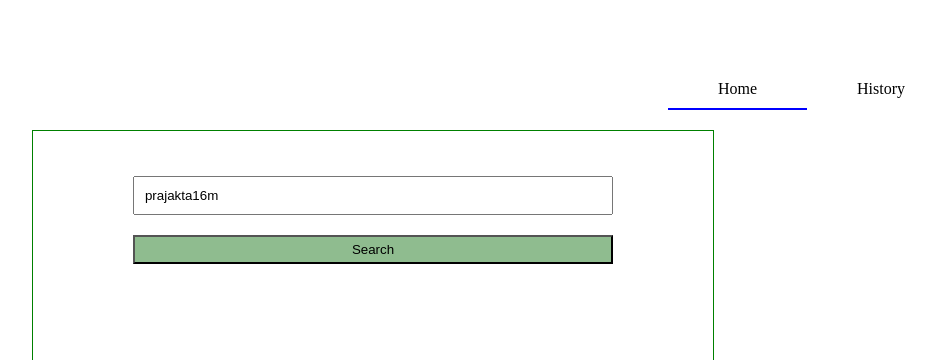
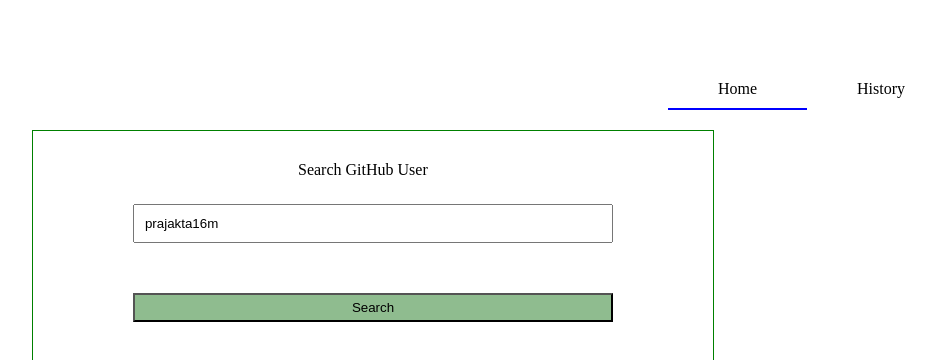
Before and after one commit to prajakta16m/ng-freshprints-assignment, an Angular app: page /home in a window 1280 px wide. Shown: the top 360 px of the page, without its empty margins (267-1202 px from the left). Built offline with nearby package versions, Linux system fonts and the light colour scheme.

Commit message:
Basic App Complete

```diff
--- a/src/app/app.component.scss
+++ b/src/app/app.component.scss
@@ -1,5 +1,12 @@
 
 #app {
+
+  .title{
+    margin: auto;
+    width: 150px;
+    padding: 10px 0 ;
+    margin-bottom: 10px;
+  }
 
   margin: 50px;
   .navigationTab{
--- a/src/app/history/history.component.html
+++ b/src/app/history/history.component.html
@@ -1,5 +1,7 @@
 <div id="historyContainer" class="page-container">
-  <div *ngFor="let user of searchHistory.reverse()">
-      {{user.login}}
-  </div>
+
+  <div class="title">Your search history</div>
+  <span *ngFor="let user of searchHistory.reverse()">
+      <app-user-details [data]="user"></app-user-details>
+  </span>
 </div>
--- a/src/app/history/history.component.scss
+++ b/src/app/history/history.component.scss
@@ -1,2 +1,6 @@
 #historyContainer {
+
+  overflow: auto;
+
+
 }
--- a/src/app/home/home.component.html
+++ b/src/app/home/home.component.html
@@ -1,8 +1,11 @@
 <div id="homeContainer" class="page-container">
+
+  <div class="title">Search GitHub User</div>
+
   <input type="text" [(ngModel)]="username" placeholder="Enter username" />
   <button (click)="search()">Search</button>
 
-  <div ng-if="displayUser">
+  <div ng-if="displayUser" class="main">
     <app-user-details [data]="displayUser"></app-user-details>
   </div>
 </div>
--- a/src/app/home/home.component.scss
+++ b/src/app/home/home.component.scss
@@ -6,7 +6,7 @@
     margin: auto;
     // text-align: center;
     padding: 10px;
-    margin-top: 25px;
+    margin-top: 15px;
   }
 
   button {
@@ -14,7 +14,11 @@
     padding: 5px;
     margin: auto;
     display: block;
-    margin-top: 20px;
+    margin-top: 50px;
     background-color: darkseagreen;
   }
+
+  .main{
+    margin-top: 50px;
+  }
 }
--- a/src/app/user-details/user-details.component.html
+++ b/src/app/user-details/user-details.component.html
@@ -1,5 +1,5 @@
 <div>
-  <div *ngIf="data">
+  <div *ngIf="data" class="main">
     <div class="box-container">
 
       <div class="grid-col">
--- a/src/app/user-details/user-details.component.scss
+++ b/src/app/user-details/user-details.component.scss
@@ -6,7 +6,7 @@
     padding: 20px;
 
     border: 1px solid gray;
-    margin-top: 20px;
+    //margin-top: 20px;
 
     .grid-col {
       width: 50%;
@@ -19,9 +19,7 @@
       }
       .grid-box{
         height: 150px;
-        div {
-          position: absolute;
-        }
+        display: table;
       }
     }
 
@@ -30,7 +28,7 @@
       width: 100px;
       height: 100px;
       display: inline-block;
-      position: absolute;
+      //position: absolute;
     }
 
   img {
```
